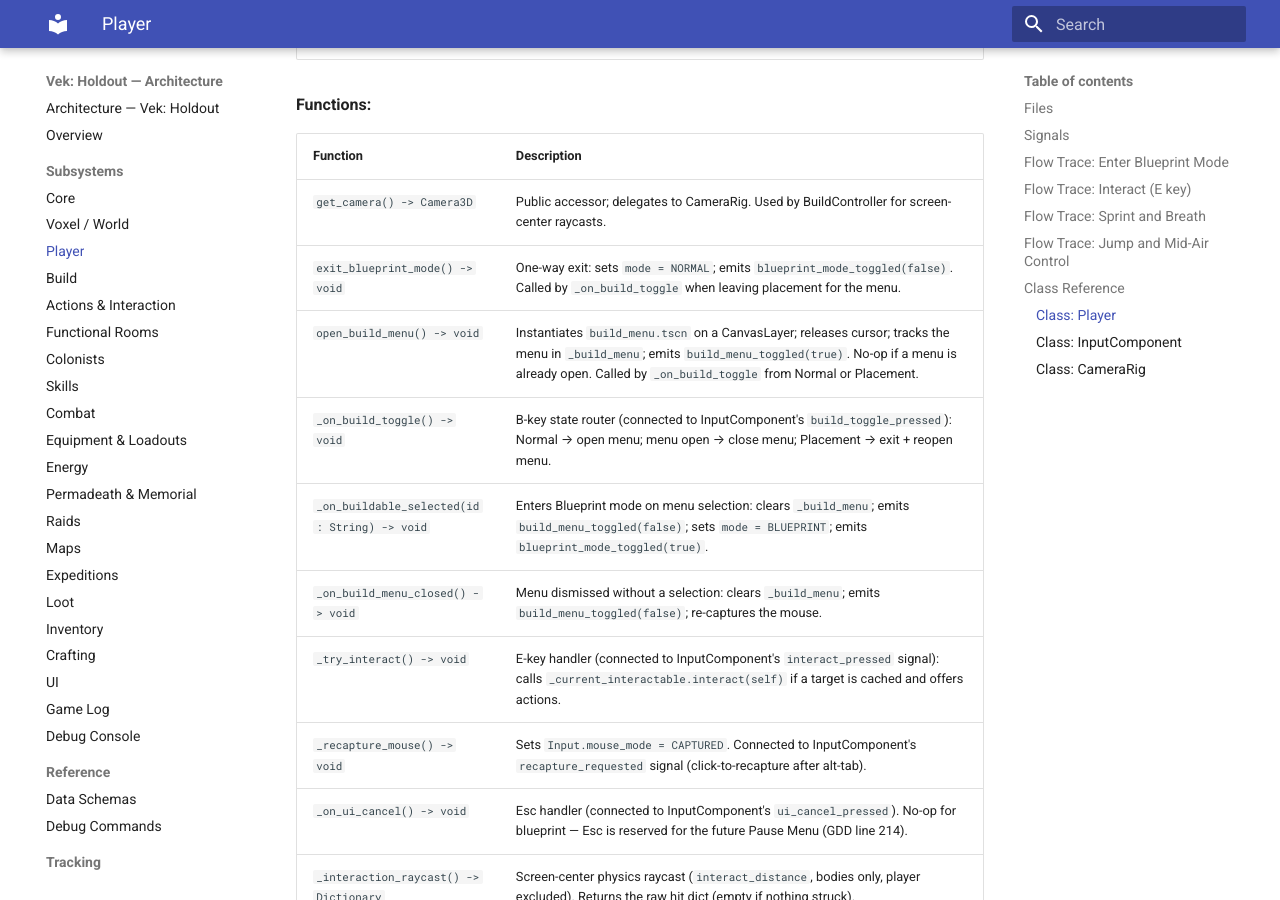
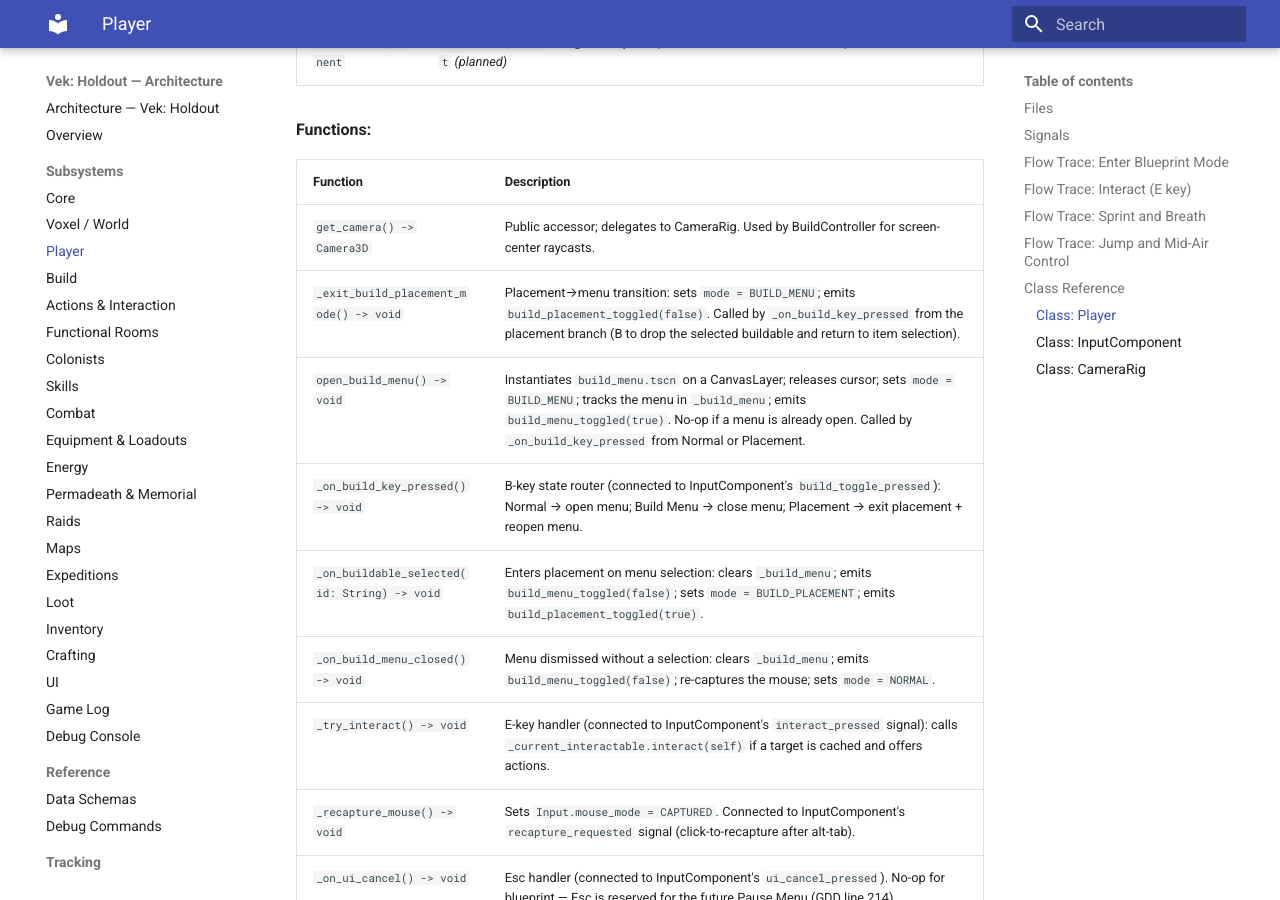
Before and after one commit to gdgonzaga/vek-holdout, an MkDocs documentation site: the page built from docs/architecture/player.md, in a window 1280 px wide and 900 px high, scrolled down 5362 px. Built offline with MkDocs 1.6.1 and Material for MkDocs 9.7.7, drawn with Linux system fonts in a browser that asks for light colours; some of the changed text lies outside the part shown.

Commit message:
refactor(build): split BLUEPRINT into BUILD_MENU + BUILD_PLACEMENT modes
The single BLUEPRINT mode conflated two distinct UI states (build menu
open vs. actively placing a buildable). Split it into explicit enum
members so the B-key router keys off mode state directly, and rename the
accompanying signal/function surface for clarity:

- EventBus: blueprint_mode_toggled -> build_placement_toggled
- player.gd:
  - enum Mode { NORMAL, BLUEPRINT } -> { NORMAL, BUILD_MENU, BUILD_PLACEMENT }
  - _on_build_toggle -> _on_build_key_pressed (routes on mode, not _build_menu)
  - exit_blueprint_mode() -> _exit_build_placement_mode() (now private;
    transitions placement -> BUILD_MENU, not -> NORMAL)
- hud.gd / build_controller.gd: handler + connection renames to match

Fix: open_build_menu() now sets mode = BUILD_MENU. Without it, opening the
menu from Normal left mode = NORMAL, so the next B press fell through to
the else branch and no-op'd on the _build_menu != null guard — B-to-cancel
a Normal-opened menu was broken.

Docs: player.md / build.md / overview.md brought onto the new enum values,
signal, and function names, including the placement -> menu (not -> normal)
exit semantics.

```diff
--- a/docs/architecture/player.md
+++ b/docs/architecture/player.md
@@ -9,14 +9,14 @@
 | `player.tscn` / `player.gd` | Scene/Script | CharacterBody3D + camera rig. Owns movement physics (WASD + sprint + jump with mid-air momentum preservation), inline Mode+State enums, build menu interaction (opens `build_menu.tscn` on a CanvasLayer), blueprint mode entry via menu selection + B-driven navigation across three states (Normal → Menu → Placement). Exposes `get_camera()` for BuildController raycasts. Does NOT own raw input reading (delegates to InputComponent), combat resolution (delegates to Combat), or build UX (delegates to Build when in Blueprint mode). **TODO:** source movement stats from CharacterDef instead of `@export` vars. |
 | `input_component.gd` | Script (Node) | Child node on the Player. Reads all raw player input and exposes it via signals (discrete actions: build toggle, interact, mouse recapture, ui cancel) and per-frame query methods (`get_movement_input()`, `wants_jump()`, `wants_sprint()`). Does NOT own mouse-motion (CameraRig handles that) or mouse-mode management (Player owns that as a game-state concern). |
 | `camera_rig.gd` | Script | Programmatically constructs its own SpringArm3D + Camera3D children in `_ready()`. Mouse look (yaw on rig, pitch on spring arm) via its own `_unhandled_input` — InputComponent does not absorb mouse-motion. Zoom via spring length, collision on spring arm (layer 1). LMB/RMB reserved for item actions, not consumed here. |
-| `player_state_machine.gd` | Script *(planned — not yet implemented)* | Mode + State logic (Normal/Blueprint × Idle/Walk/Sprint/Attack/Interact/Sleep/Dead). Currently inline in `player.gd`; will be extracted as Mode+State grow. |
+| `player_state_machine.gd` | Script *(planned — not yet implemented)* | Mode + State logic (Normal/Build Menu/Build Placement × Idle/Walk/Sprint/Attack/Interact/Sleep/Dead). Currently inline in `player.gd`; will be extracted as Mode+State grow. |
 | `../data/characters/player.tres` | Data | CharacterDef: HP, base move speed, sprint mult, Stamina drain rate, Breath costs. See [Data Schemas](data-schemas.md). |
 
 ## Signals
 
 | Signal | Emitted by | Listeners | Via EventBus? | Flows |
 |---|---|---|---|---|
-| `blueprint_mode_toggled(active)` | `player.gd` | BuildController, HUD | Yes | Enter Blueprint Mode |
+| `build_placement_toggled(active)` | `player.gd` | BuildController, HUD | Yes | Enter Build Placement |
 | `build_menu_toggled(open)` | `player.gd` | HUD (Instructions label) | Yes | Build menu visibility |
 | `player_died(context)` | `player.gd` *(planned — not yet emitted)* | GameState, HUD | Yes | Player Death / Respawn |
 
@@ -27,12 +27,12 @@
 **Trigger:** Player presses `build_toggle` (B). B is the single navigation key across the three blueprint states (GDD §4 controls table, line 202: "Toggle Blueprint mode — B"). Esc no longer participates in blueprint navigation — it is reserved for the future Pause Menu (GDD line 214).
 
 1. `InputComponent._unhandled_input` catches `build_toggle` → emits `build_toggle_pressed`.
-2. `player.gd._on_build_toggle` (connected in `_ready`) routes by current state:
-   - **Normal** → calls `open_build_menu()`: instantiates `res://ui/build_menu/build_menu.tscn` on a CanvasLayer (in `"ui_layer"` group, or a new one); releases cursor; tracks the menu in `_build_menu`; emits `build_menu_toggled(true)`.
-   - **Menu open** (`_build_menu != null`) → calls `_build_menu.close()`: menu emits `closed` → `_on_build_menu_closed` clears `_build_menu`, emits `build_menu_toggled(false)`, and re-captures the mouse; mode stays `NORMAL`.
-   - **Placement** (`mode == BLUEPRINT`) → calls `exit_blueprint_mode()` (sets `mode = NORMAL`, emits `blueprint_mode_toggled(false)`), then `open_build_menu()` to return to item selection (which emits `build_menu_toggled(true)`).
-3. Player selects a buildable from the menu → menu emits `EventBus.buildable_selected(id)` and frees itself → `player.gd._on_buildable_selected(id)`: clears `_build_menu`; emits `build_menu_toggled(false)`; sets `mode = BLUEPRINT`; emits `blueprint_mode_toggled(true)` via EventBus; re-captures mouse.
-4. HUD listens to both signals to drive its **Instructions** label. Each handler sets text + visibility directly: `blueprint_mode_toggled(true)` shows the placement controls text and hides the crosshair; `build_menu_toggled(true)` shows the menu text ("Click an item to place · B: cancel"). Both emit synchronously across a state change, and the entering-state handler's write lands last (e.g. Menu→Placement: menu handler hides the label, then placement handler shows it with placement text — same frame, no flicker). On exit, both handlers set `_instructions.visible = false`.
+2. `player.gd._on_build_key_pressed` (connected to InputComponent's `build_toggle_pressed`) routes by `mode`:
+   - **Normal** → calls `open_build_menu()`: instantiates `res://ui/build_menu/build_menu.tscn` on a CanvasLayer; releases cursor; sets `mode = BUILD_MENU`; tracks the menu in `_build_menu`; emits `build_menu_toggled(true)`.
+   - **Build Menu** (`mode == BUILD_MENU`) → calls `_build_menu.close()`: menu emits `closed` → `_on_build_menu_closed` clears `_build_menu`, emits `build_menu_toggled(false)`, re-captures the mouse, and sets `mode = NORMAL`.
+   - **Placement** (`mode == BUILD_PLACEMENT`) → calls `_exit_build_placement_mode()` (sets `mode = BUILD_MENU`, emits `build_placement_toggled(false)`), then `open_build_menu()` to return to item selection (which emits `build_menu_toggled(true)`).
+3. Player selects a buildable from the menu → menu emits `EventBus.buildable_selected(id)` and frees itself → `player.gd._on_buildable_selected(id)`: clears `_build_menu`; emits `build_menu_toggled(false)`; sets `mode = BUILD_PLACEMENT`; emits `build_placement_toggled(true)` via EventBus; re-captures mouse.
+4. HUD listens to both signals to drive its **Instructions** label. Each handler sets text + visibility directly: `build_placement_toggled(true)` shows the placement controls text and hides the crosshair; `build_menu_toggled(true)` shows the menu text ("Click an item to place · B: cancel"). Both emit synchronously across a state change, and the entering-state handler's write lands last (e.g. Menu→Placement: menu handler hides the label, then placement handler shows it with placement text — same frame, no flicker). On exit, both handlers set `_instructions.visible = false`.
 5. BuildController activates; routes LMB (place) / RMB (remove) / mouse wheel (rotate step) / R (cycle axis) to placement + rotation.
 6. Movement states still apply (player can walk while building).
 
@@ -96,7 +96,7 @@
 | `gravity` | `float` | `[export default 9.8]` Gravity acceleration. |
 | `jump_force` | `float` | `[export default 5.0]` Vertical impulse on jump. |
 | `jump_move_speed` | `float` | `[export default 0.5]` Mid-air nudge speed for axis braking. |
-| `mode` | `Mode` enum | `NORMAL` or `BLUEPRINT`. |
+| `mode` | `Mode` enum | `NORMAL`, `BUILD_MENU`, or `BUILD_PLACEMENT`. |
 | `state` | `State` enum | Movement/action state (`IDLE`, `WALK`, `SPRINT`, `ATTACK`, `INTERACT`, `SLEEP`, `DEAD`). Only `IDLE`/`WALK`/`SPRINT` are actively assigned at runtime; the rest are placeholders. |
 | `interact_distance` | `float` | `[export default 8.0]` Max range for the interaction crosshair raycast. |
 | `_current_interactable` | `InteractionComponent` | The component currently under the crosshair (or `null`). Refreshed every tick by `_update_interaction_target`. |
@@ -110,11 +110,11 @@
 | Function | Description |
 |---|---|
 | `get_camera() -> Camera3D` | Public accessor; delegates to CameraRig. Used by BuildController for screen-center raycasts. |
-| `exit_blueprint_mode() -> void` | One-way exit: sets `mode = NORMAL`; emits `blueprint_mode_toggled(false)`. Called by `_on_build_toggle` when leaving placement for the menu. |
-| `open_build_menu() -> void` | Instantiates `build_menu.tscn` on a CanvasLayer; releases cursor; tracks the menu in `_build_menu`; emits `build_menu_toggled(true)`. No-op if a menu is already open. Called by `_on_build_toggle` from Normal or Placement. |
-| `_on_build_toggle() -> void` | B-key state router (connected to InputComponent's `build_toggle_pressed`): Normal → open menu; menu open → close menu; Placement → exit + reopen menu. |
-| `_on_buildable_selected(id: String) -> void` | Enters Blueprint mode on menu selection: clears `_build_menu`; emits `build_menu_toggled(false)`; sets `mode = BLUEPRINT`; emits `blueprint_mode_toggled(true)`. |
-| `_on_build_menu_closed() -> void` | Menu dismissed without a selection: clears `_build_menu`; emits `build_menu_toggled(false)`; re-captures the mouse. |
+| `_exit_build_placement_mode() -> void` | Placement→menu transition: sets `mode = BUILD_MENU`; emits `build_placement_toggled(false)`. Called by `_on_build_key_pressed` from the placement branch (B to drop the selected buildable and return to item selection). |
+| `open_build_menu() -> void` | Instantiates `build_menu.tscn` on a CanvasLayer; releases cursor; sets `mode = BUILD_MENU`; tracks the menu in `_build_menu`; emits `build_menu_toggled(true)`. No-op if a menu is already open. Called by `_on_build_key_pressed` from Normal or Placement. |
+| `_on_build_key_pressed() -> void` | B-key state router (connected to InputComponent's `build_toggle_pressed`): Normal → open menu; Build Menu → close menu; Placement → exit placement + reopen menu. |
+| `_on_buildable_selected(id: String) -> void` | Enters placement on menu selection: clears `_build_menu`; emits `build_menu_toggled(false)`; sets `mode = BUILD_PLACEMENT`; emits `build_placement_toggled(true)`. |
+| `_on_build_menu_closed() -> void` | Menu dismissed without a selection: clears `_build_menu`; emits `build_menu_toggled(false)`; re-captures the mouse; sets `mode = NORMAL`. |
 | `_try_interact() -> void` | E-key handler (connected to InputComponent's `interact_pressed` signal): calls `_current_interactable.interact(self)` if a target is cached and offers actions. |
 | `_recapture_mouse() -> void` | Sets `Input.mouse_mode = CAPTURED`. Connected to InputComponent's `recapture_requested` signal (click-to-recapture after alt-tab). |
 | `_on_ui_cancel() -> void` | Esc handler (connected to InputComponent's `ui_cancel_pressed`). No-op for blueprint — Esc is reserved for the future Pause Menu (GDD line 214). |
```
Also changed, not shown: docs/architecture/build.md (+4 -4 lines), docs/architecture/overview.md (+1 -1 lines), 5 other files.
